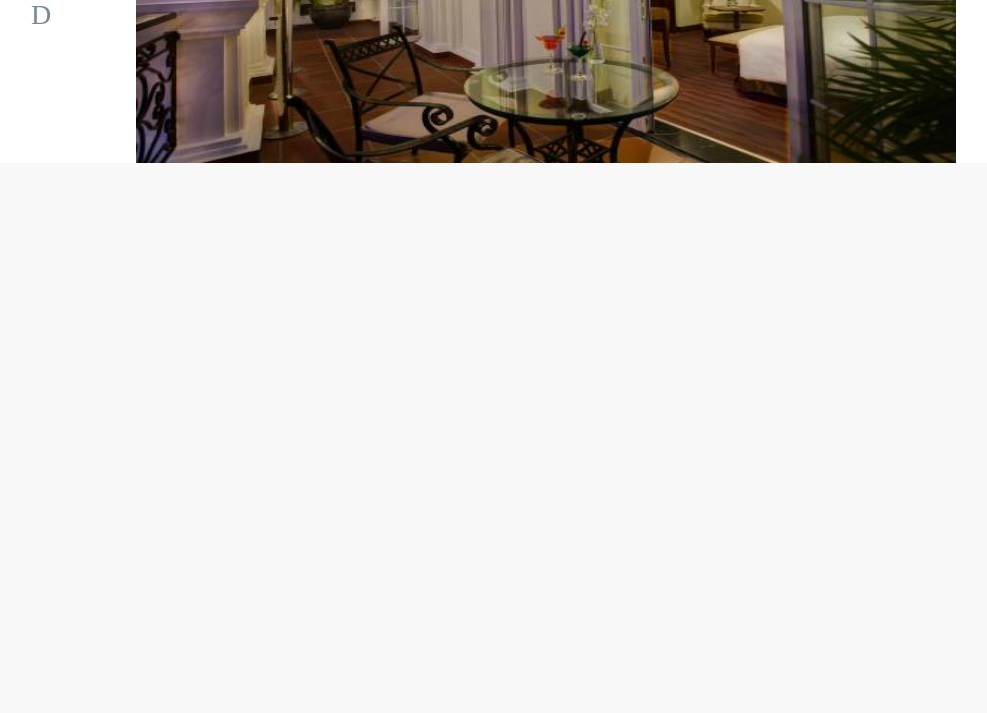
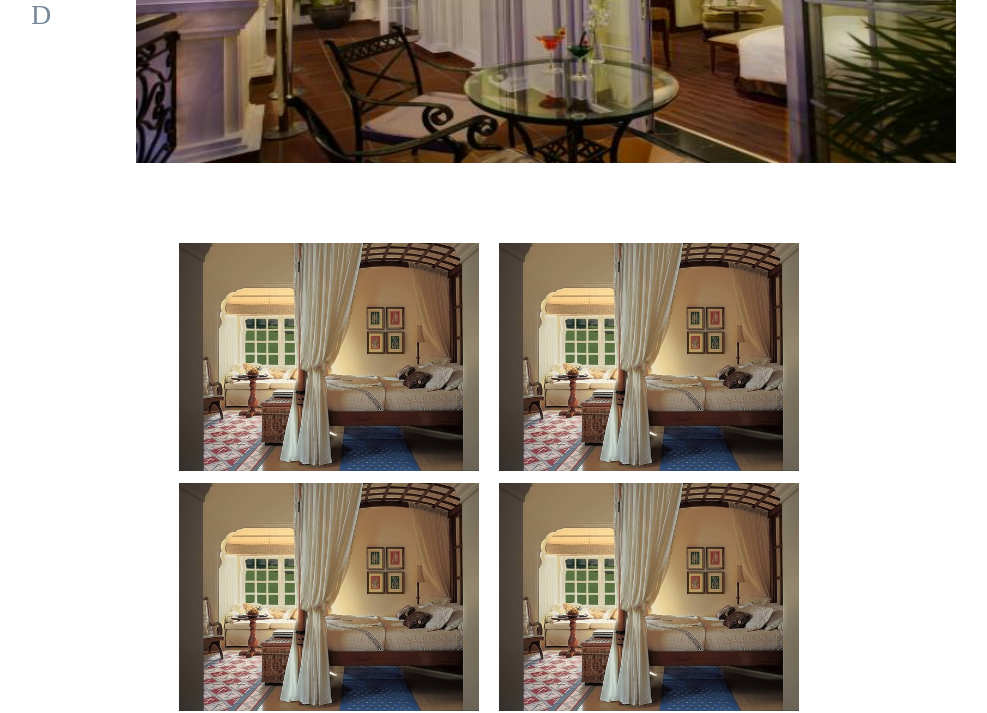
Before and after one commit to Kulesha95/WAD-Mini-Project-Group-3, a PHP site: page /gallery.php in a window 1280 px wide. Shown: the part 892-1605 px from the top of the page, without its empty margins (171-1158 px from the left). Before the commit the page ends 1055 px from the top, so only its background shows below. Run offline with PHP 8.4, Linux system fonts and the light colour scheme; some libraries are stand-ins or nearby versions.

Commit message:
gallery part3

```diff
--- a/css/gallery.css
+++ b/css/gallery.css
@@ -108,3 +108,71 @@ input[name= "r"]{
 	width:900px;
 	 height: 400px;
 }
+
+.contaner1{
+	width: 800px;
+	margin: 70px auto 0;
+	display: flex;
+	flex-direction: row;
+	flex-wrap: wrap;
+	padding-left: 100px;
+}
+
+.contaner1  .box{
+	position: relative;
+	width: 300px;
+	height: 220px;
+	background: #ff0;
+	margin: 10px;
+	box-sizing: border-box;
+	display: inline-block;
+}
+
+.contaner1 .box .imgbox{
+	position: relative;
+	overflow: hidden;
+}
+
+.contaner1 .box .imgbox img{
+
+	max-width: 100%;
+	transition: transform 2s;
+	}
+.contaner1 .box:hover .imgbox img{
+	transform: scale(1.2);
+}
+
+.contaner1 .box .details{
+	position: absolute;
+	top: 10px;
+	left: 10px;
+	bottom: 10px;
+	right: 10px;
+	background: rgba(0,0,0,.8);
+	transform: scaleY(0);
+	transition: transform .5s;
+}
+.contaner1 .box:hover .details{
+	transform: scaleY(1);
+}
+
+.contaner1 .box .details .content{
+	position: absolute;
+	top: 50%;
+	transform: translateY(-50%);
+	text-align: center;
+	padding: 15px;
+	color: #fff ;
+}
+.contaner1 .box .details .content h2{
+	margin: 0;
+	padding: 0;
+	font-size: 20px;
+	color: #ff0;
+}
+
+.contaner1 .box .details .content p{
+	margin: 10px 0 0;
+	padding: 0;
+
+}
--- a/gallery.php
+++ b/gallery.php
@@ -76,6 +76,59 @@ include_once "navigation.php";
 
 </div>
 
+<div class="row">
+  <div class="contaner1">
+  <div class="box">
+     <div class="imgbox">
+       <img src="photos/gallery/inside1.jpg">
+       <div class="details">
+         <div class="content">
+          <h2>Location name</h2>
+          <p>Here,place a discription about the location</p>
+          </div>
+       </div>
+     </div>
+  </div>
+
+    <div class="box">
+     <div class="imgbox">
+       <img src="photos/gallery/inside1.jpg">
+       <div class="details">
+         <div class="content">
+          <h2>Location name</h2>
+          <p>Here,place a discription about the location</p>
+          </div>
+       </div>
+     </div>
+    </div>
+
+  <div class="box">
+     <div class="imgbox">
+       <img src="photos/gallery/inside1.jpg">
+       <div class="details">
+         <div class="content">
+          <h2>Location name</h2>
+          <p>Here,place a discription about the location</p>
+          </div>
+       </div>
+     </div>
+    </div>
+
+  <div class="box">
+     <div class="imgbox">
+       <img src="photos/gallery/inside1.jpg">
+       <div class="details">
+         <div class="content">
+          <h2>Location name</h2>
+          <p>Here,place a discription about the location</p>
+          </div>
+       </div>
+     </div>
+    </div>
+
+
+</div>
+
 
 </div>
 
```
